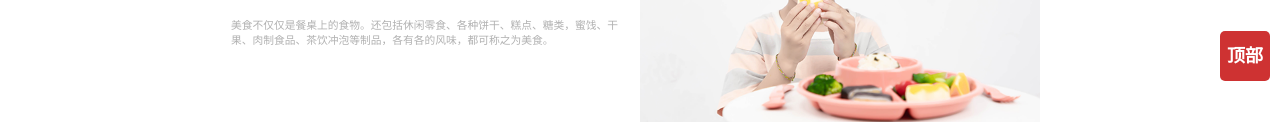
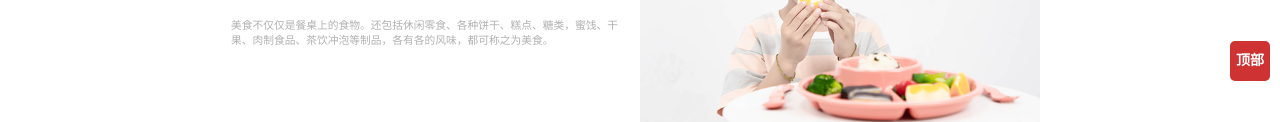
Before and after one commit to studio-hu/h5_pro, a plain HTML site: page index.html in a window 1280 px wide. Shown: the part 679-801 px from the top of the page. Drawn offline with Linux system fonts and the light colour scheme.

Commit message:
tenth commit

```diff
--- a/css/public.css
+++ b/css/public.css
@@ -178,8 +178,8 @@
     position: fixed;
     right: 10px;
     bottom: 40px;
-    width: 50px;
-    height: 50px;
+    width: 40px;
+    height: 40px;
     z-index: 9999;
     background-color: #CE3232;
     border-radius: 5px;
@@ -189,11 +189,11 @@
     display: block;
     width: 100%;
     height: 100%;
-    font-size: 18px;
+    font-size: 14px;
     color: #fff;
     text-decoration: none;
     text-align: center;
-    line-height: 50px;
+    line-height: 40px;
     font-weight: bold;
 }
 
```
